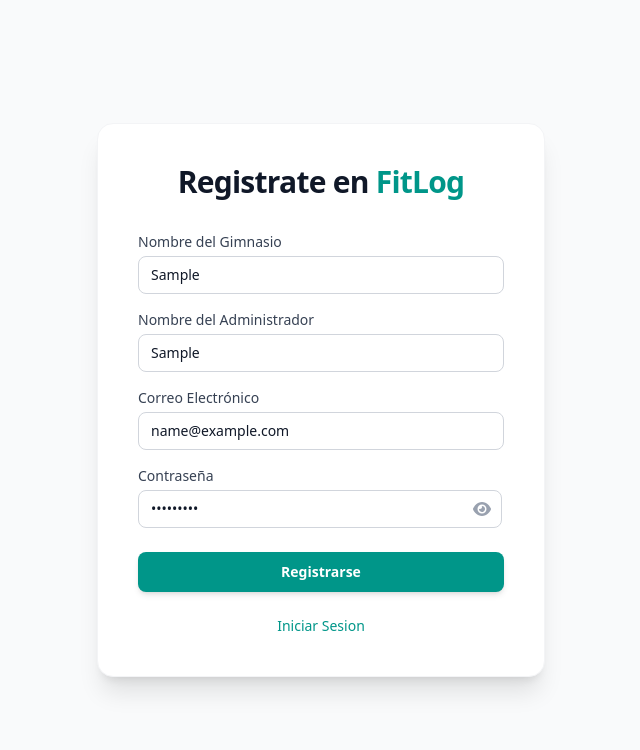
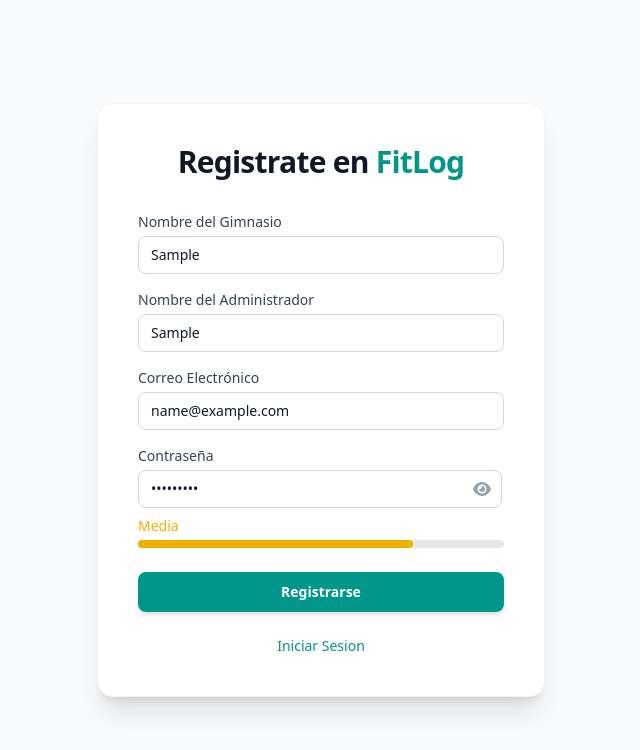
Before and after one commit to farcuad/frontend-gym, a React (Vite) app: page /register in a window 1280 px wide. Both pictures are taken after typing "Sample", "Sample", "name@example.com", "Sample123" into the empty fields and a click on the button "Registrarse". Shown: the top 750 px of the page, without its empty margins (319-959 px from the left). Built offline with nearby package versions, Linux system fonts and the light colour scheme; no server answers.

Commit message:
Agregada alertas a login y register

```diff
--- /dev/null
+++ b/src/utils/validatePassword.ts
@@ -0,0 +1,47 @@
+export type PasswordLevel = "very-weak" | "weak" | "medium" | "strong";
+
+export const checkPasswordStrength = (password: string) => {
+  if (!password) {
+    return null;
+  }
+
+  if (password.length < 6) {
+    return {
+      level: "very-weak" as const,
+      label: "Muy corta (mín. 6 caracteres)",
+      color: "text-red-500",
+      bar: "w-1/4 bg-red-500",
+    };
+  }
+
+  let score = 0;
+  if (password.length >= 8) score++;
+  if (/[A-Z]/.test(password)) score++;
+  if (/[0-9]/.test(password)) score++;
+  if (/[^A-Za-z0-9]/.test(password)) score++;
+
+  if (score <= 1) {
+    return {
+      level: "weak" as const,
+      label: "Débil",
+      color: "text-orange-500",
+      bar: "w-2/4 bg-orange-500",
+    };
+  }
+
+  if (score === 2 || score === 3) {
+    return {
+      level: "medium" as const,
+      label: "Media",
+      color: "text-yellow-500",
+      bar: "w-3/4 bg-yellow-500",
+    };
+  }
+
+  return {
+    level: "strong" as const,
+    label: "Fuerte",
+    color: "text-green-600",
+    bar: "w-full bg-green-500",
+  };
+};
--- a/src/views/Login.tsx
+++ b/src/views/Login.tsx
@@ -2,6 +2,7 @@
 import { FontAwesomeIcon } from "@fortawesome/react-fontawesome";
 import { faEye, faEyeSlash } from "@fortawesome/free-solid-svg-icons";
 import Axios from "axios";
+import type { AxiosError } from "axios";
 import { NavLink, useNavigate } from "react-router-dom";
 import { notify } from "../utils/toast";
 
@@ -37,8 +38,10 @@
         navigate("/home");
       }
     }catch (error) {
-      console.error(error);
       setLoading(false);
+      const err = error as AxiosError<{ error: string }>;
+
+      notify.error(err.response?.data?.error ?? "Error inesperado, intenta nuevamente");
     }
   }
   return (
--- a/src/views/Register.tsx
+++ b/src/views/Register.tsx
@@ -4,7 +4,7 @@
 import Axios from "axios";
 import { NavLink, useNavigate } from "react-router-dom";
 import { notify } from "../utils/toast";
-
+import { checkPasswordStrength } from "../utils/validatePassword";
 interface AuthRegister {
   name: string;
   gym_name: string;
@@ -32,18 +32,28 @@
   const handleSubmit = async (e: React.FormEvent<HTMLFormElement>) => {
     e.preventDefault();
     setLoading(true);
+      if (passwordInfo?.level === "very-weak") {
+      notify.warning("La contraseña debe tener al menos 6 caracteres");
+      return;
+      }
+
     try {
-      const response = await Axios.post("https://u2.rsgve.com/gym-api/api/register", formData);
+      const response = await Axios.post(
+        "https://u2.rsgve.com/gym-api/api/register",
+        formData,
+      );
       if (response.status === 200) {
         notify.success("Tu Gimnasio a sido registrado correctamente");
         setLoading(false);
         navigate("/");
       }
-    }catch (error) {
+    } catch (error) {
       console.error(error);
       setLoading(false);
     }
-  }
+  };
+  const passwordInfo = checkPasswordStrength(formData.password);
+
   return (
     <div className="flex min-h-screen items-center justify-center bg-gray-50 px-4 py-12 sm:px-6 lg:px-8">
       <div className="w-full max-w-md space-y-8 rounded-2xl bg-white p-10 shadow-xl border border-gray-100">
@@ -104,32 +114,52 @@
                 Contraseña
               </label>
               <div className="flex justify-center">
-              <input
-                type={showPassword ? "text" : "password"}
-                name="password"
-                value={formData.password}
-                onChange={handleChange}
-                required
+                <input type={showPassword ? "text" : "password"} name="password" value={formData.password}  onChange={handleChange}required
                   className="block w-full rounded-lg border border-gray-300 px-3 py-2 text-gray-900 placeholder-gray-400 focus:border-teal-500 focus:outline-none focus:ring-1 focus:ring-teal-500 sm:text-sm transition-all"
-                placeholder="••••••••"
+                  placeholder="••••••••"/>
+
+
+                <button
+                  type="button"
+                  onClick={() => setShowPassword(!showPassword)}
+                  className="inset-y-0 right-0 flex items-center pr-3 text-gray-400 hover:text-teal-600 transition-colors"
+                  style={{ marginLeft: -30 }}
+                >
+                  <FontAwesomeIcon
+                    icon={showPassword ? faEyeSlash : faEye}
+                    className="size-4"
                   />
-              <button type="button" onClick={() => setShowPassword(!showPassword)}
-                  className="inset-y-0 right-0 flex items-center pr-3 text-gray-400 hover:text-teal-600 transition-colors" style={{ marginLeft: -30}}>
-                  <FontAwesomeIcon icon={showPassword ? faEyeSlash : faEye} className="size-4" />
                 </button>
               </div>
+              {passwordInfo && (
+                  <div className="mt-2">
+                    <p className={`text-sm ${passwordInfo.color}`}>
+                      {passwordInfo.label}
+                    </p>
+
+                    <div className="mt-1 h-2 w-full rounded bg-gray-200">
+                      <div
+                        className={`h-2 rounded transition-all ${passwordInfo.bar}`}
+                      />
+                    </div>
+                  </div>
+                )}
             </div>
           </div>
 
           <div>
-            <button disabled={loading}
-              type="submit" className="group relative flex w-full justify-center rounded-lg bg-teal-600 px-4 py-2.5 text-sm font-semibold text-white hover:bg-teal-700 focus:outline-none focus:ring-2 focus:ring-teal-500 focus:ring-offset-2 transition-colors shadow-md">
+            <button
+              disabled={loading ||  passwordInfo?.level === "very-weak"}
+              type="submit"
+              className="group relative flex w-full justify-center rounded-lg bg-teal-600 px-4 py-2.5 text-sm font-semibold text-white hover:bg-teal-700 focus:outline-none focus:ring-2 focus:ring-teal-500 focus:ring-offset-2 transition-colors shadow-md"
+            >
               {loading ? "Registrandose..." : "Registrarse"}
             </button>
           </div>
 
           <div className="text-center text-sm">
-            <NavLink to="/"
+            <NavLink
+              to="/"
               className="font-medium text-teal-600 hover:text-teal-500"
             >
               Iniciar Sesion
```
Lines whose indentation alone changed are shown as unchanged.
